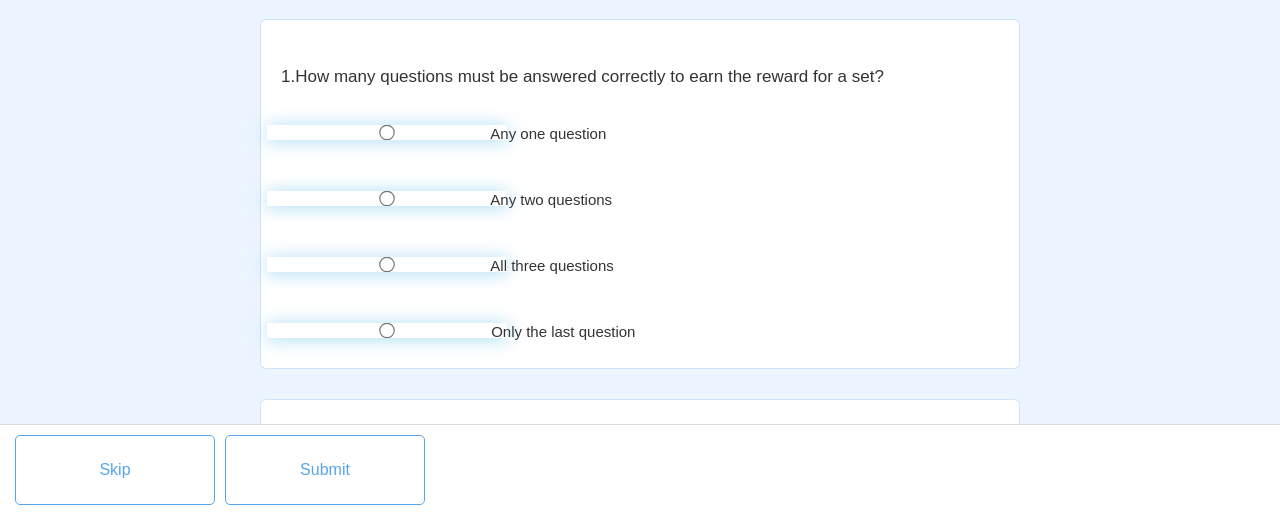
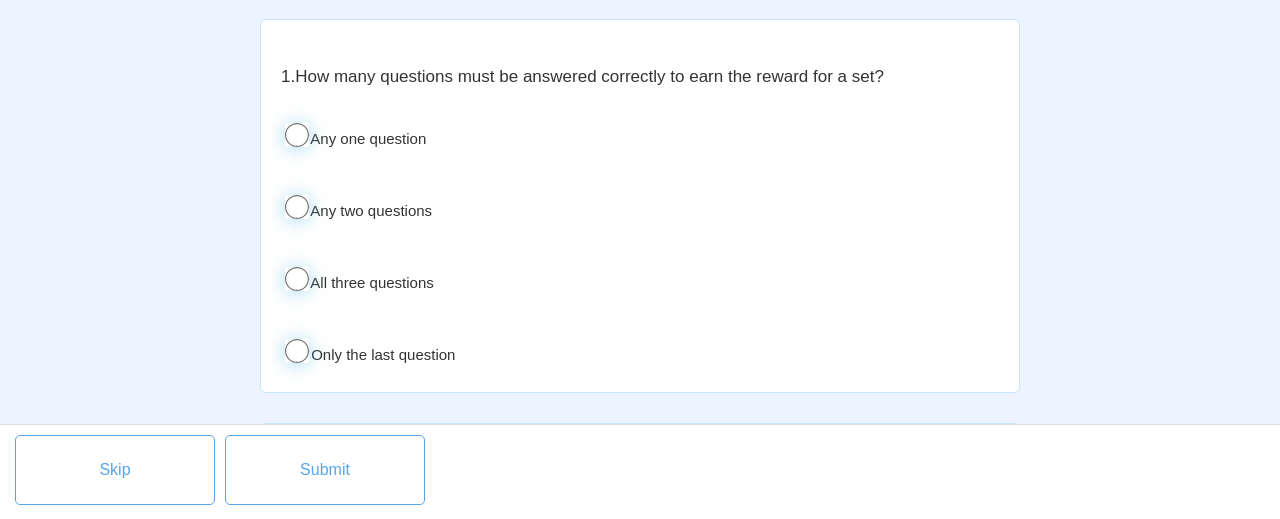
Before and after one commit to somyaup/QUICKQUIZ.github.io, a plain HTML site: page game.html in a window 1280 px wide. Shown: the part 275-794 px from the top of the page. Drawn offline with Linux system fonts and the light colour scheme.

Commit message:
Update game.css

```diff
--- a/game.css
+++ b/game.css
@@ -152,3 +152,8 @@ body {
   background-color: #56a5eb;
   width: 0%;
 }
+input[type="radio"] {
+  width: 20px; /* Adjust size as needed */
+  height: 20px; /* Adjust size as needed */
+  vertical-align: middle; /* Helps with alignment next to text */
+}
```
